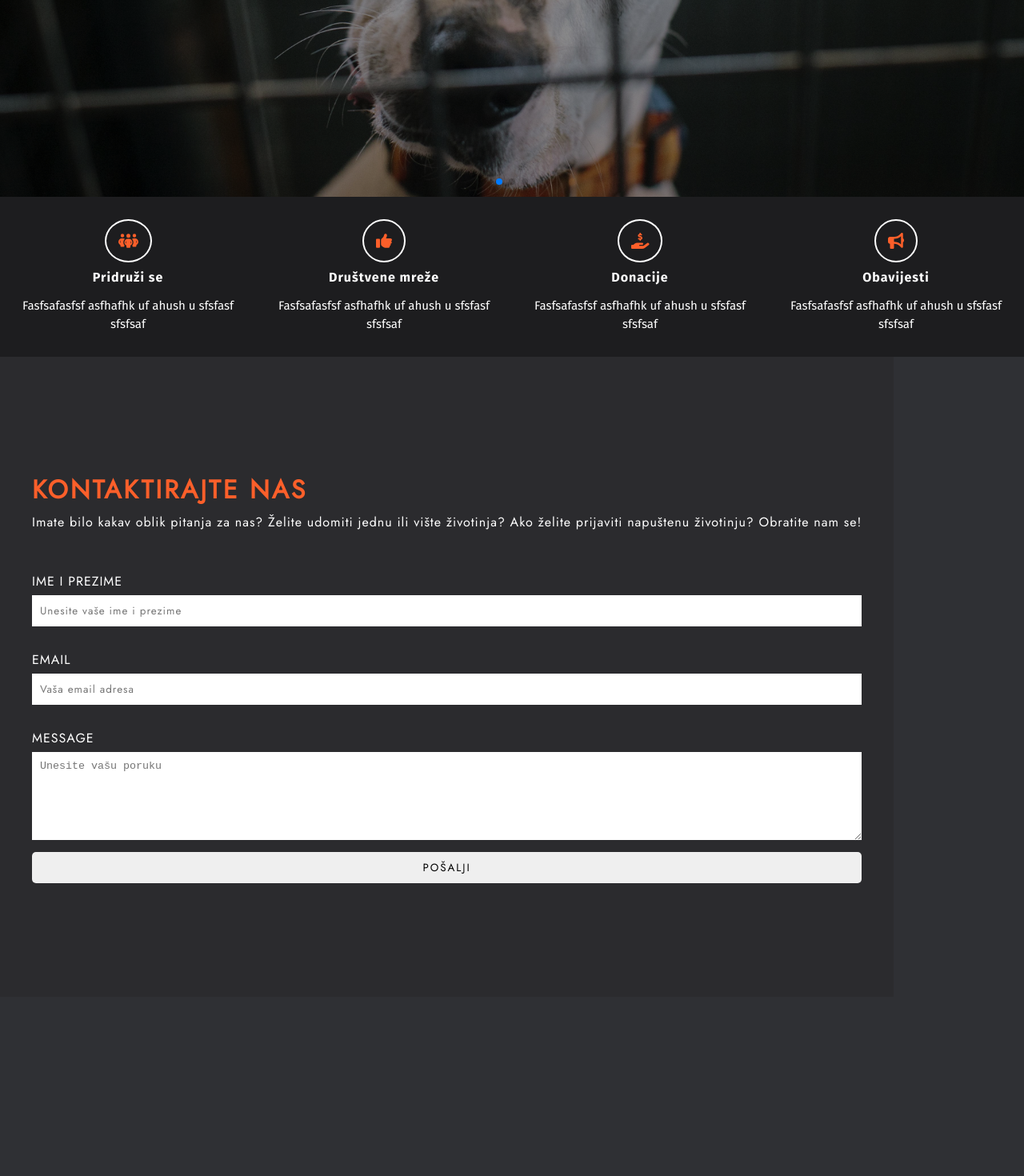
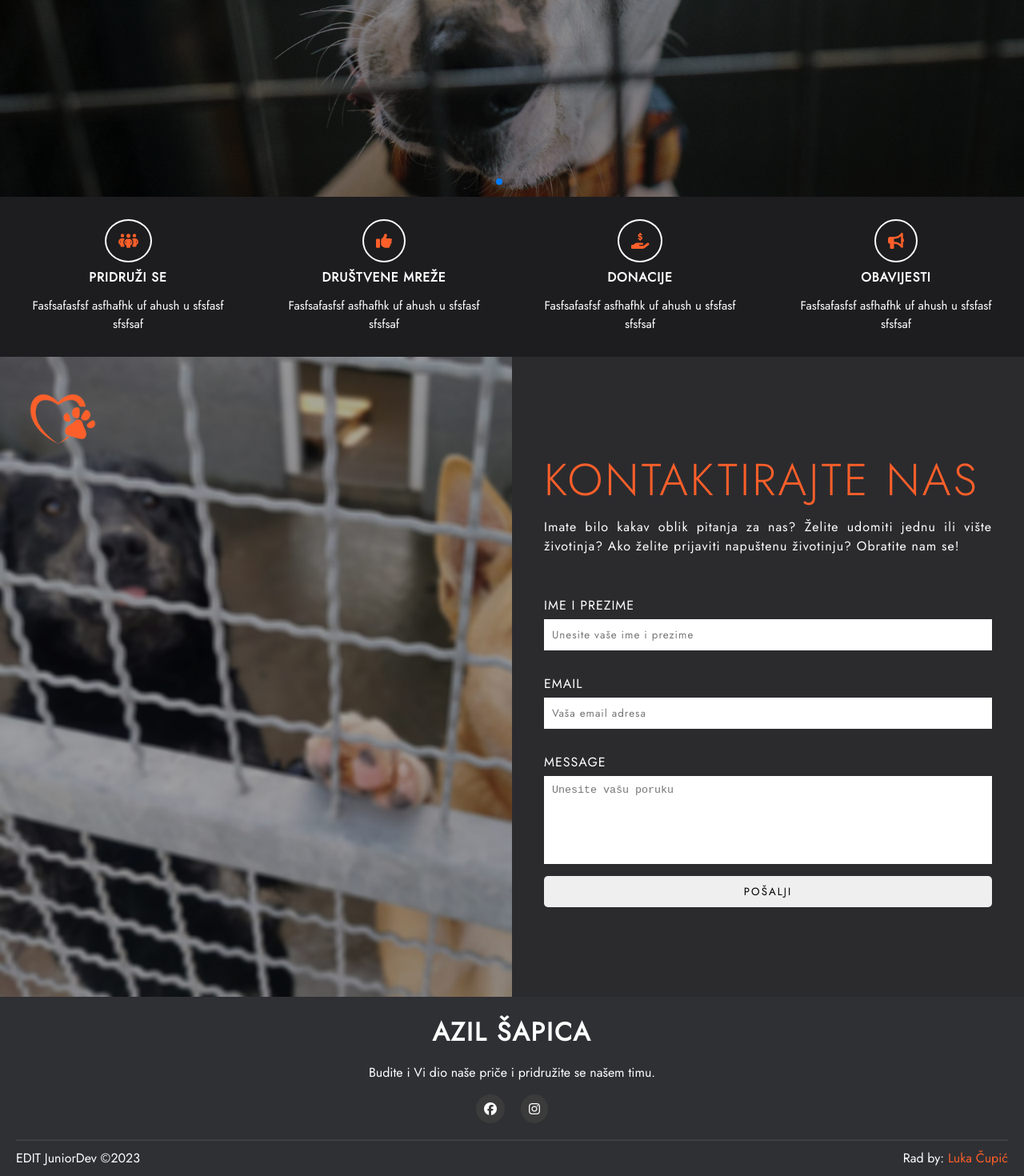
Before and after one commit to lcupic0/JuniorDEVProjekt, a React (Vite) app: page / in a window 1280 px wide. Shown: the part 554-2024 px from the top of the page at 80% size. Before the commit the page ends 1800 px from the top, so only its background shows below. Built offline with nearby package versions, Linux system fonts and the light colour scheme; a web font is replaced by a local one.

Commit message:
Homepage done!

```diff
--- a/index.html
+++ b/index.html
@@ -3,10 +3,7 @@
   <head>
     <meta charset="UTF-8" />
     <meta name="viewport" content="width=device-width, initial-scale=1.0" />
-    <link rel="preconnect" href="https://fonts.googleapis.com">
-    <link rel="preconnect" href="https://fonts.gstatic.com" crossorigin>
-    <link rel="preconnect" href="https://fonts.googleapis.com">
-    <link rel="preconnect" href="https://fonts.gstatic.com" crossorigin>
+    <script src="https://kit.fontawesome.com/808203257d.js" crossorigin="anonymous"></script>
     <link rel="preconnect" href="https://fonts.googleapis.com">
     <link rel="preconnect" href="https://fonts.gstatic.com" crossorigin>
     <link href="https://fonts.googleapis.com/css2?family=Be+Vietnam+Pro:wght@400;500;700&family=Dancing+Script&family=Fira+Sans:wght@200;300;400;500;700&family=Josefin+Sans:wght@100;200;300;400;500;600;700&family=Jost:wght@200;300;400&family=Lora:ital,wght@1,400;1,500;1,600&family=Montserrat:wght@100;300;500&family=News+Cycle&family=Open+Sans&family=Phudu:wght@300&family=Roboto:ital,wght@0,100;0,300;0,400;1,100&family=Varela&family=Varela+Round&display=swap" rel="stylesheet">  </head>
--- a/src/App.jsx
+++ b/src/App.jsx
@@ -14,7 +14,6 @@ function App() {
     <>
       <Navigation />
       <Pocetna />
-      <Form />
     </>
   )
 }
--- /dev/null
+++ b/src/components/Footer/Footer.jsx
@@ -0,0 +1,24 @@
+import { FontAwesomeIcon } from '@fortawesome/react-fontawesome'
+import style from './footer.module.css'
+
+function Footer() {
+  return (
+    <div className={style.wrapper}>
+        <div className={style.info}>
+            <h1>AZIL ŠAPICA</h1>
+            <p>Budite i Vi dio naše priče i pridružite se našem timu.</p>
+            <div className={style.social}>
+                <i className={`fa-brands fa-facebook ${style.icon}`}></i>
+                <i className={`fa fa-instagram ${style.icon}`}></i>
+            </div>
+        </div>
+        <hr />
+        <div className={style.potpis}>
+            <span>EDIT JuniorDev &copy;2023</span>
+            <span>Rad by: <a href="https://github.com/lcupic0" target='_blank'>Luka Čupić</a></span>
+        </div>
+    </div>
+  )
+}
+
+export default Footer
--- /dev/null
+++ b/src/components/Footer/footer.module.css
@@ -0,0 +1,55 @@
+.wrapper{
+    padding: 20px 20px 0px 20px;
+}
+
+.info{
+    display: flex;
+    flex-direction: column;
+    align-items: center;
+    justify-content: center;
+    gap: 15px;
+}
+
+.info > h1{
+    letter-spacing: 2px;
+    text-align: center;
+}
+
+.social{
+    display: flex;
+    gap: 20px;
+}
+
+.icon{
+    background-color:#3b3b3b;
+    color:#ffffff;
+    display:inline-block;
+    padding: 10px;
+    text-align:center;
+    border-radius:100%;
+    -webkit-transition:all .2s linear;
+    -o-transition:all .2s linear;
+    transition:all .2s linear;
+    cursor: pointer;
+}
+
+.icon:hover{
+    color: var(--clr-accent-500);
+}
+
+.potpis{
+    display: flex;
+    justify-content: space-between;
+    margin-top: 10px;
+    padding-bottom: 10px;
+}
+
+.potpis > span > a{
+    text-decoration: none;
+    color: var(--clr-accent-500);
+}
+
+.wrapper > hr{
+    margin-top: 20px;
+    opacity:0.1
+}
--- a/src/components/Form/Form.jsx
+++ b/src/components/Form/Form.jsx
@@ -4,7 +4,7 @@ function Form() {
   return (
     <div className={style.container}>
         <div className={style["left-col"]}>
-            <img src="/images/paw.png" alt="" className={style.logo}/>
+            <img src="/images/paw2.png" alt="" className={style.logo}/>
         </div>
         <div className={style["right-col"]}>
             <div className={style.info}>
--- a/src/components/Form/form.module.css
+++ b/src/components/Form/form.module.css
@@ -9,7 +9,7 @@
     background-image: url("/images/azil.jpg");
     background-size: cover;
     background-repeat: no-repeat;
-    width: 100%;
+    width: 50%;
     display: none;
 }
 
@@ -20,6 +20,7 @@
     padding: 80px 40px;
     align-items: center;
     justify-content: center;
+    width: 100%;
 }
 
 .info{
@@ -30,7 +31,7 @@
     letter-spacing: 3px;
     color: var(--clr-accent-500);
     margin-bottom: 5px;
-    font-size: ;
+    font-weight: 300;
 }
 
 .info > p{
@@ -50,6 +51,7 @@ button{
     margin-top: 15px;
     padding: 10px 0px;
     border-radius: 5px;
+    cursor: pointer;
 }
 
 input{
@@ -69,4 +71,23 @@ textarea{
     padding: 10px;
     border: none;
     outline: none;
+    resize: none;
 }
+
+.logo{
+    padding: 25px;
+    width: 150px;
+    color: var(--clr-accent-500);
+}
+
+@media(min-width: 768px){
+    .left-col{
+        display: block;
+    }
+    .info > h1{
+        font-size: var(--fs-700);
+    }
+    .right-col{
+        width: 50%;
+    }
+}
--- a/src/components/PomocniNav/PomocniNav.jsx
+++ b/src/components/PomocniNav/PomocniNav.jsx
@@ -11,22 +11,22 @@ function PomocniNav() {
     <div className={style.wrapper}>
         <div className={style.group}>
             <FontAwesomeIcon className={style.icon} icon={faPeopleGroup} />
-            <p className={style.title}>Pridruži se</p>
+            <p className={style.title}>PRIDRUŽI SE</p>
             <p className={style.opis}>Fasfsafasfsf  asfhafhk uf ahush u sfsfasf sfsfsaf</p>
         </div>
         <div className={style.group}>
             <FontAwesomeIcon className={style.icon} icon={faThumbsUp} />
-            <p className={style.title}>Društvene mreže</p>
+            <p className={style.title}>DRUŠTVENE MREŽE</p>
             <p className={style.opis}>Fasfsafasfsf  asfhafhk uf ahush u sfsfasf sfsfsaf</p>
         </div>
         <div className={style.group}>
             <FontAwesomeIcon className={style.icon} icon={faHandHoldingDollar} />
-            <p className={style.title}>Donacije</p>
+            <p className={style.title}>DONACIJE</p>
             <p className={style.opis}>Fasfsafasfsf  asfhafhk uf ahush u sfsfasf sfsfsaf</p>
         </div>
         <div className={style.group}>
             <FontAwesomeIcon className={style.icon} icon={faBullhorn} />
-            <p className={style.title}>Obavijesti</p>
+            <p className={style.title}>OBAVIJESTI</p>
             <p className={style.opis}>Fasfsafasfsf  asfhafhk uf ahush u sfsfasf sfsfsaf</p>
         </div>
     </div>
--- a/src/index.css
+++ b/src/index.css
@@ -26,9 +26,9 @@ font-family: 'Varela Round', sans-serif;
 
   --clr-accent-500: #FC5F2A;
 
-  --ff-primary: 'Fira Sans', sans-serif;
-  --ff-heading: 'Fira Sans', sans-serif;
-  --ff-body: 'Fira Sans', sans-serif;
+  --ff-primary: 'Jost', sans-serif;
+  --ff-heading: 'Jost', sans-serif;
+  --ff-body: 'Jost', sans-serif;
 
   --fw-regular: 400;
   --fw-semi-bold: 500;
--- a/src/pages/Pocetna.jsx
+++ b/src/pages/Pocetna.jsx
@@ -1,12 +1,16 @@
 import style from './pocetna.module.css'
 import Carousel from '../components/Carousel/Carousel'
 import PomocniNav from '../components/PomocniNav/PomocniNav'
+import Form from '../components/Form/Form'
+import Footer from '../components/Footer/Footer'
 
 function Pocetna() {
   return (
     <>
       <Carousel />
       <PomocniNav />
+      <Form />
+      <Footer />
     </>
   )
 }
```
